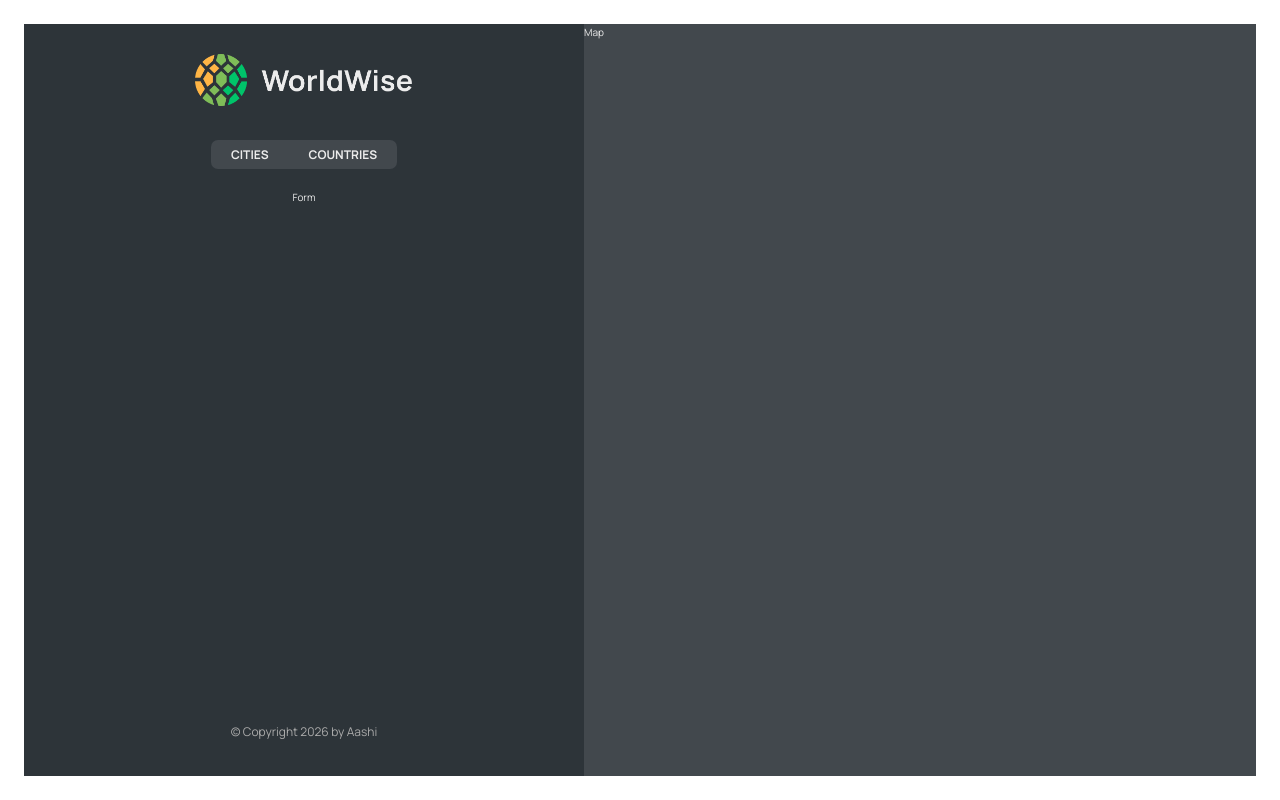
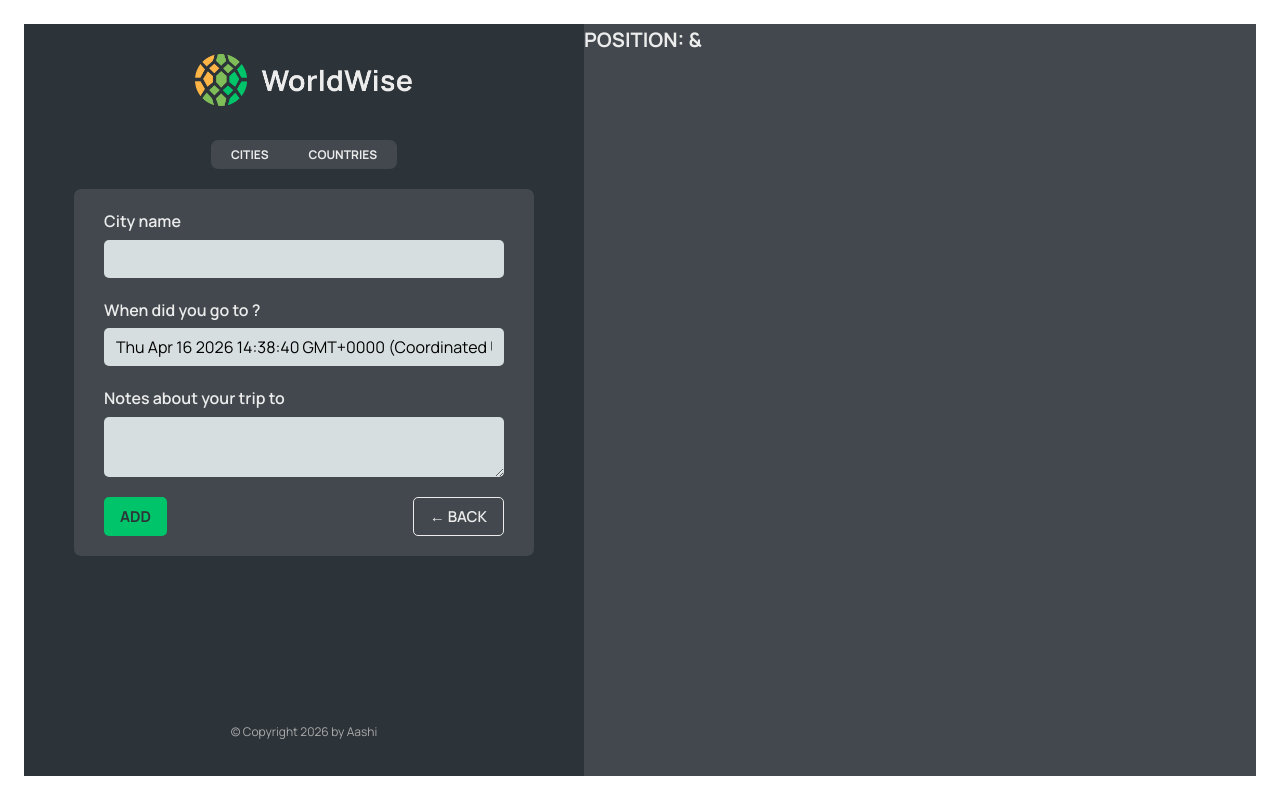
Before and after one commit to aashishah/worldwise, a React (Vite) app: page /app/form in a window 1280 px wide. Built offline with nearby package versions, Linux system fonts and the light colour scheme; data requests are answered from the project's data file.

Commit message:
added nav

```diff
--- a/src/App.jsx
+++ b/src/App.jsx
@@ -7,6 +7,7 @@
 import Login from "./pages/Login";
 import CityList from "./components/CityList";
 import City from "./components/City";
+import Form from "./components/Form";
 import { useState, useEffect } from "react";
 import CountryList from "./components/CountryList";
 
@@ -52,7 +53,7 @@
             path="countries"
             element={<CountryList cities={cities} isLoading={isLoading} />}
           />
-          <Route path="form" element={<p>Form</p>} />
+          <Route path="form" element={<Form />} />
         </Route>
         <Route path="login" element={<Login />}></Route>
         <Route path="*" element={<PageNotFound />}></Route>
--- /dev/null
+++ b/src/components/Button.jsx
@@ -0,0 +1,11 @@
+import styles from "./Button.module.css";
+
+function Button({ children, onClick, type }) {
+  return (
+    <button onClick={onClick} className={`${styles.btn} ${styles[type]}`}>
+      {children}
+    </button>
+  );
+}
+
+export default Button;
--- a/src/components/City.jsx
+++ b/src/components/City.jsx
@@ -1,4 +1,4 @@
-import { useParams } from "react-router-dom";
+import { useParams, useSearchParams } from "react-router-dom";
 import styles from "./City.module.css";
 
 const formatDate = (date) =>
@@ -11,6 +11,9 @@
 
 function City() {
   const { id } = useParams();
+  const [searchParams, setSearchParams] = useSearchParams();
+  const lat = searchParams.get("lat");
+  const lng = searchParams.get("lng");
 
   // TEMP DATA
   const currentCity = {
@@ -22,7 +25,14 @@
 
   const { cityName, emoji, date, notes } = currentCity;
 
-  return <h1>CITY {id}</h1>;
+  return (
+    <>
+      <h1>CITY {id}</h1>
+      <p>
+        POSITION: {lat} & {lng}
+      </p>
+    </>
+  );
   // return (
   //   <div className={styles.city}>
   //     <div className={styles.row}>
--- a/src/components/CityItem.jsx
+++ b/src/components/CityItem.jsx
@@ -10,10 +10,13 @@
   }).format(new Date(date));
 
 function CityItem({ city }) {
-  const { cityName, emoji, date, id } = city;
+  const { cityName, emoji, date, id, position } = city;
   return (
     <li>
-      <Link className={styles.cityItem} to={`${id}`}>
+      <Link
+        className={styles.cityItem}
+        to={`${id}?lat=${position.lat}&lng=${position.lng}`}
+      >
         <span className={styles.emoji}>{emoji}</span>
         <h3 className={styles.name}>{cityName}</h3>
         <time className={styles.date}>{formatDate(date)}</time>
--- a/src/components/CountryList.jsx
+++ b/src/components/CountryList.jsx
@@ -24,7 +24,7 @@
   return (
     <ul className={styles.countryList}>
       {countries.map((country) => (
-        <CountryItem country={country} key={country} />
+        <CountryItem country={country} key={country.country} />
       ))}
     </ul>
   );
--- a/src/components/Form.jsx
+++ b/src/components/Form.jsx
@@ -3,6 +3,8 @@
 import { useState } from "react";
 
 import styles from "./Form.module.css";
+import Button from "./Button";
+import { useNavigate } from "react-router-dom";
 
 export function convertToEmoji(countryCode) {
   const codePoints = countryCode
@@ -13,6 +15,7 @@
 }
 
 function Form() {
+  const navigate = useNavigate();
   const [cityName, setCityName] = useState("");
   const [country, setCountry] = useState("");
   const [date, setDate] = useState(new Date());
@@ -49,8 +52,16 @@
       </div>
 
       <div className={styles.buttons}>
-        <button>Add</button>
-        <button>&larr; Back</button>
+        <Button type="primary">Add</Button>
+        <Button
+          type="back"
+          onClick={(e) => {
+            e.preventDefault();
+            navigate(-1);
+          }}
+        >
+          &larr; Back
+        </Button>
       </div>
     </form>
   );
--- a/src/components/Map.jsx
+++ b/src/components/Map.jsx
@@ -1,7 +1,19 @@
+import { useNavigate, useSearchParams } from "react-router-dom";
 import styles from "./Map.module.css";
 
 function Map() {
-  return <div className={styles.mapContainer}>Map</div>;
+  const navigate = useNavigate();
+  const [searchParams, setSearchParams] = useSearchParams();
+  const lat = searchParams.get("lat");
+  const lng = searchParams.get("lng");
+
+  return (
+    <div className={styles.mapContainer} onClick={() => navigate("form")}>
+      <h1>
+        POSITION: {lat} & {lng}
+      </h1>
+    </div>
+  );
 }
 
 export default Map;
```
